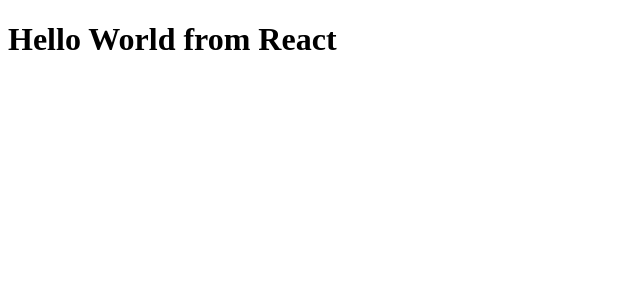
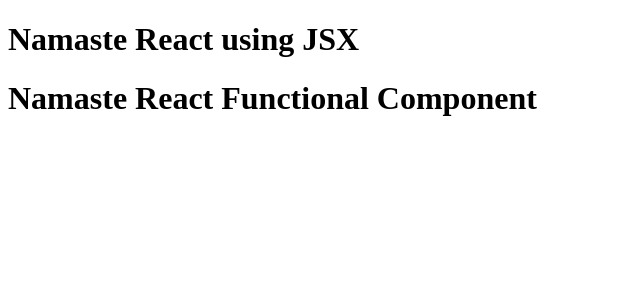
Before and after one commit to Prembha3211/namastereact, a React (Vite) app: page / in a window 1280 px wide. Shown: the top 300 px of the page, without its empty margins (0-640 px from the left). Built offline with nearby package versions, Linux system fonts and the light colour scheme.

Commit message:
Episode 3

```diff
--- a/App.js
+++ b/App.js
@@ -1,8 +1,20 @@
 import React from "react";
 import ReactDom from "react-dom/client";
 
-const heading = React.createElement("h1", {}, "Hello World from React");
+const Title = () => (
+  <h1 className="head" tabIndex="5">
+    Namaste React using JSX
+  </h1>
+);
+
+// React Functional Component
+const HeadingComponent = () => (
+  <div id="container">
+    <Title />
+    <h1>Namaste React Functional Component</h1>
+  </div>
+);
 
 const root = ReactDom.createRoot(document.getElementById("root"));
 
-root.render(heading);
+root.render(<HeadingComponent />);
--- a/package.json
+++ b/package.json
@@ -3,6 +3,8 @@
   "version": "1.0.0",
   "description": "This is Namaste React by Prem Bhalerao",
   "scripts": {
+    "start": "parcel index.html",
+    "build": "parcel build index.html",
     "test": "jest"
   },
   "repository": {
```
Also changed, not shown: 1 other file (tests, documents, lock files or other folders).
